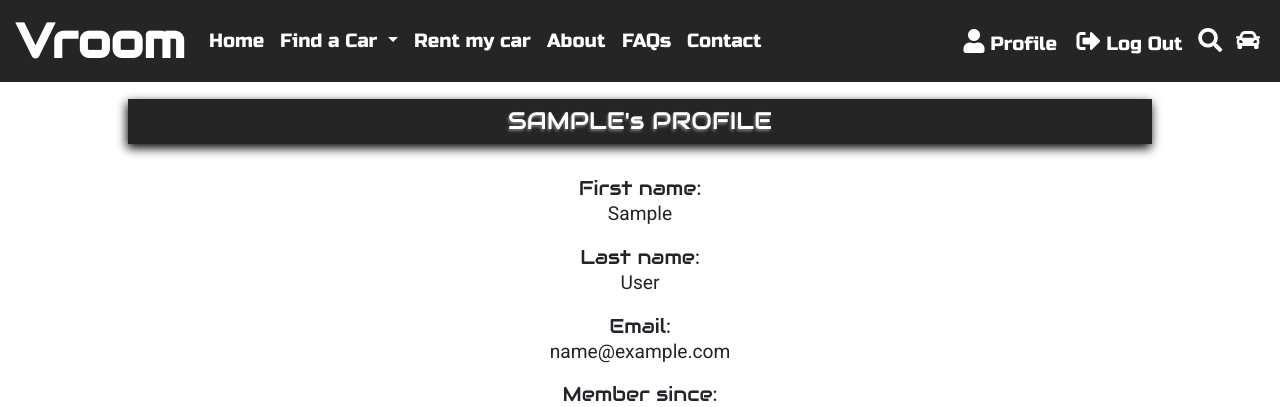
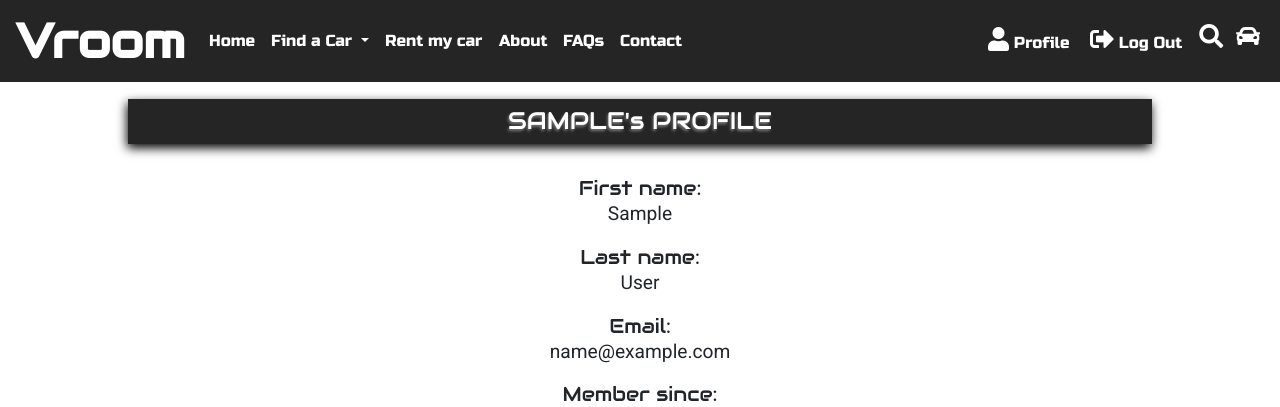
Before and after one commit to romqrq/Vroom, a Django app: page /accounts/profile/ in a window 1280 px wide. Shown: the top 407 px of the page. Run offline with Django 3.2, Linux system fonts and the light colour scheme; the visitor is signed in with stand-in values (Sample User, id 1); data that the repository does not hold is empty; some libraries are stand-ins or nearby versions.

Commit message:
Reduced font size on menu links

```diff
--- a/static/css/base/_typography.scss
+++ b/static/css/base/_typography.scss
@@ -1,3 +1,5 @@
+// Typography
+
 @import url('https://fonts.googleapis.com/css2?family=Audiowide&family=Roboto&family=Russo+One&display=swap');
 
 .logo-nav {
@@ -8,7 +10,7 @@
 }
 .menu-nav {
     font-family: "Russo One", sans-serif;
-    font-size: 1.2rem;
+    font-size: 1rem;
     font-weight: 300;
     color: white;
 }
--- a/static/css/components/_navbar.scss
+++ b/static/css/components/_navbar.scss
@@ -1,3 +1,5 @@
+// Navbar
+
 nav {
     background-color: $dark-grey;
 }
@@ -43,5 +45,5 @@ nav {
 }
 .action-menu-buttons {
     align-self: center;
-    padding: 0 0.4rem;
+    padding: 0.5rem;
 }
--- a/static/css/custom.css
+++ b/static/css/custom.css
@@ -143,7 +143,7 @@ i {
 
 .menu-nav {
   font-family: "Russo One", sans-serif;
-  font-size: 1.2rem;
+  font-size: 1rem;
   font-weight: 300;
   color: white;
 }
@@ -771,7 +771,7 @@ nav {
   -ms-flex-item-align: center;
       -ms-grid-row-align: center;
       align-self: center;
-  padding: 0 0.4rem;
+  padding: 0.5rem;
 }
 
 footer {
--- a/static/css/layout/_mediaQueries.scss
+++ b/static/css/layout/_mediaQueries.scss
@@ -1,3 +1,5 @@
+// Media Queries
+
 @media (min-width: 992px){
     .lg-screen {
         display: inline-block;
```
Also changed, not shown: static/css/custom.min.css.
